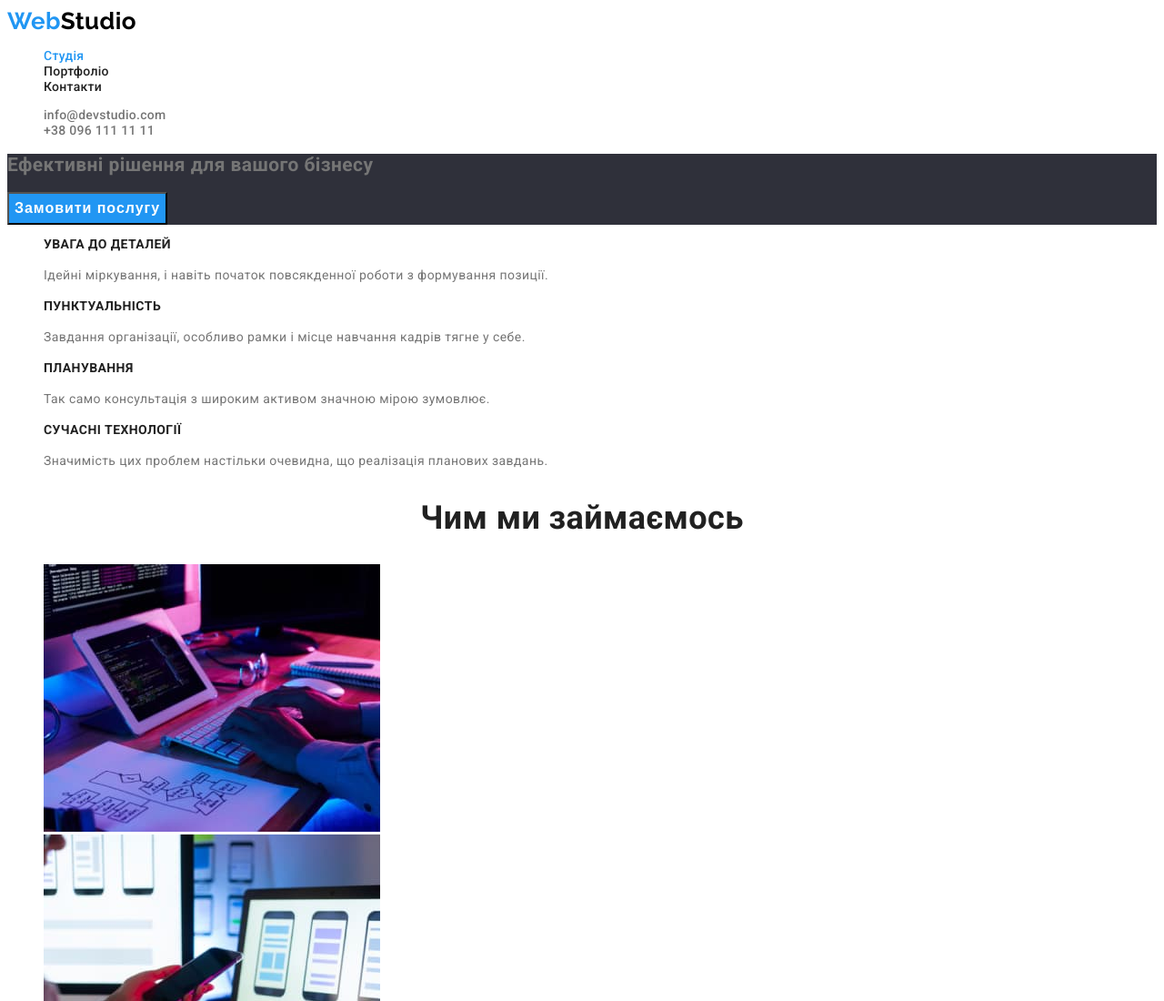
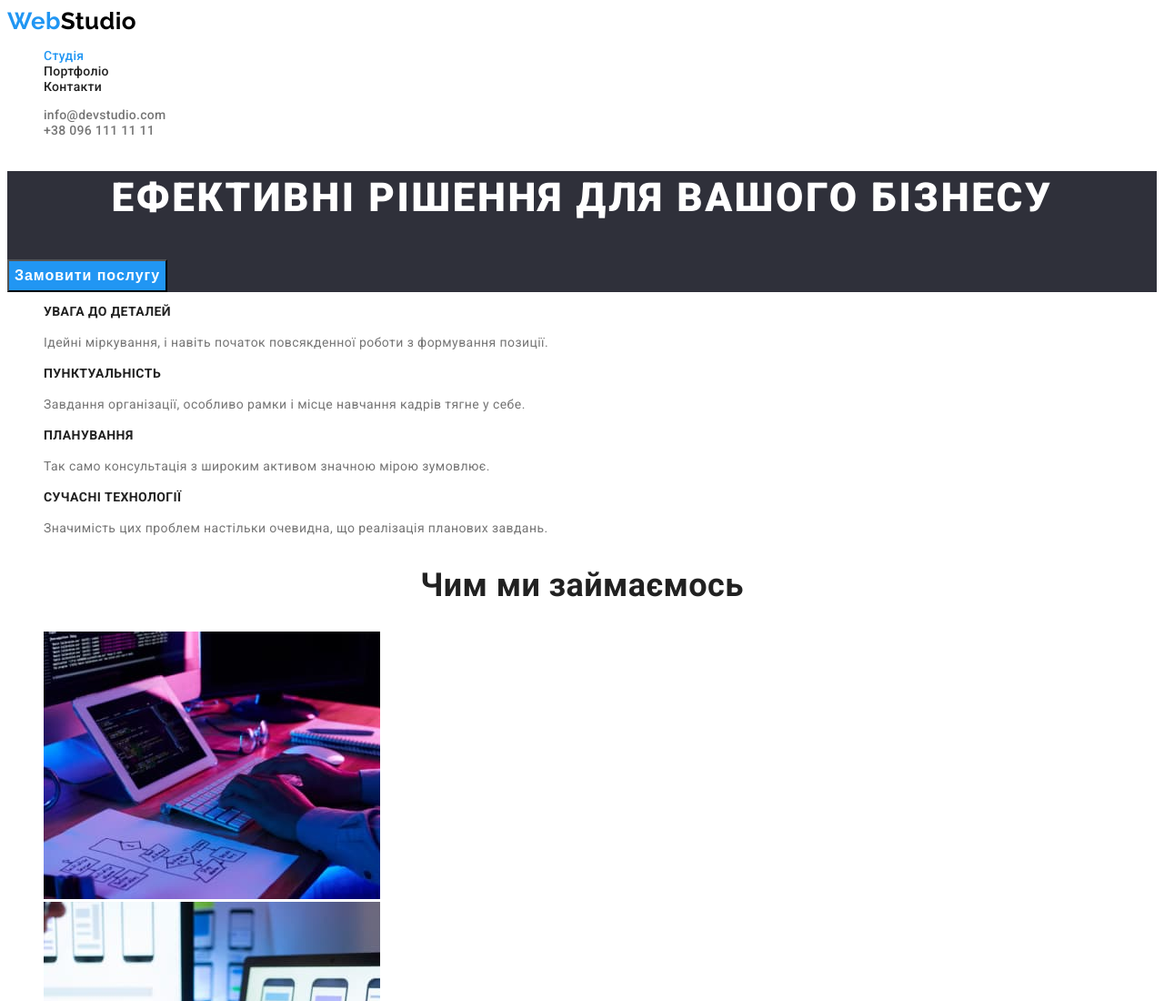
Before and after one commit to MikhailoSalko/goit-markup-hw-02, a plain HTML site: page index.html in a window 1280 px wide. Shown: the top 1100 px of the page at 91% size. Drawn offline with Linux system fonts and the light colour scheme.

Commit message:
корегування класу hero в index.html

```diff
--- a/index.html
+++ b/index.html
@@ -34,7 +34,7 @@
     <main>
       <!-- Герой -->
       <section class="hero">
-        <h1 class="title">Ефективні рішення для вашого бізнесу</h1>
+        <h1 class="hero-title">Ефективні рішення для вашого бізнесу</h1>
         <button type="button" class="button">Замовити послугу</button>
       </section>
       <!-- Особливості -->
```
